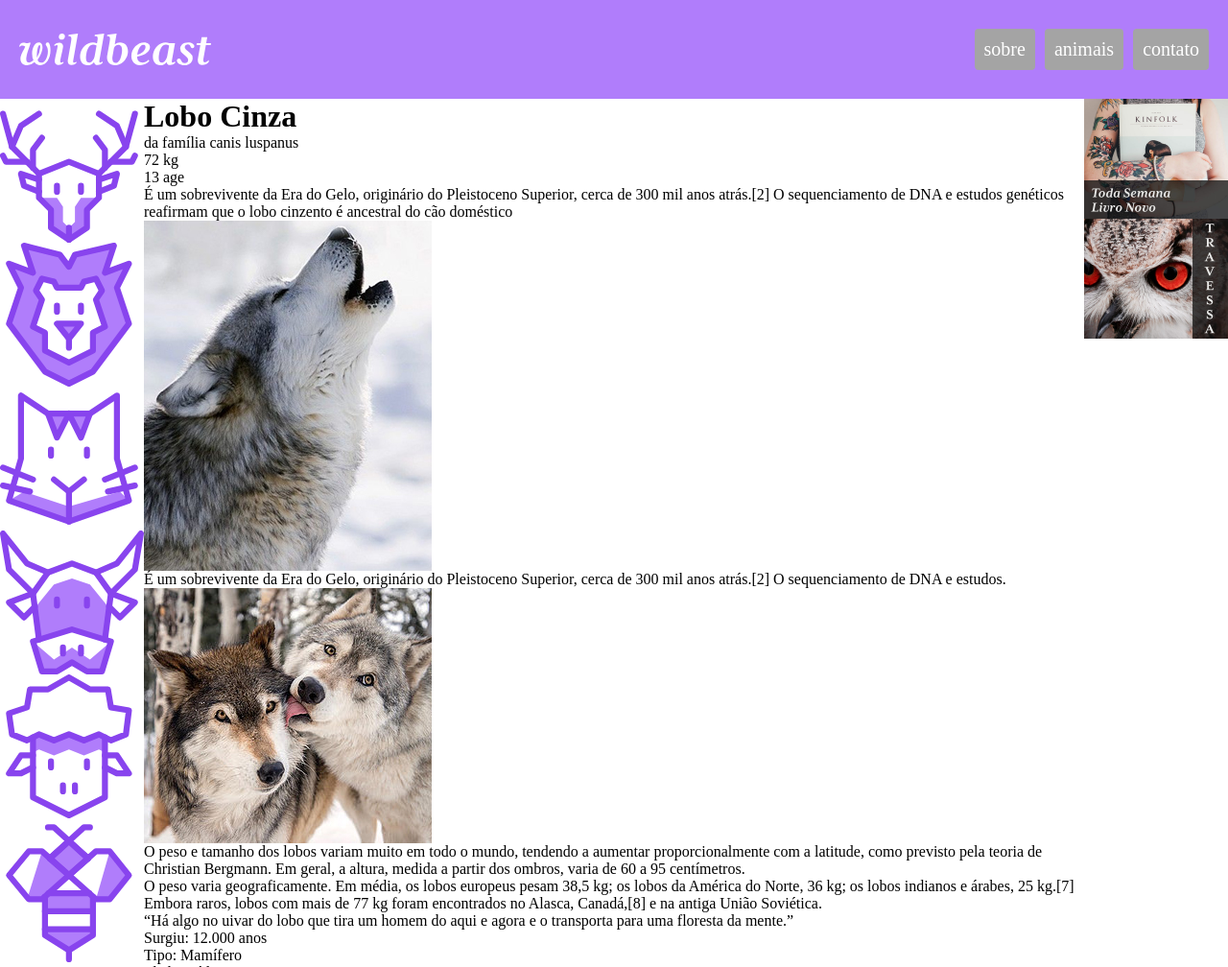
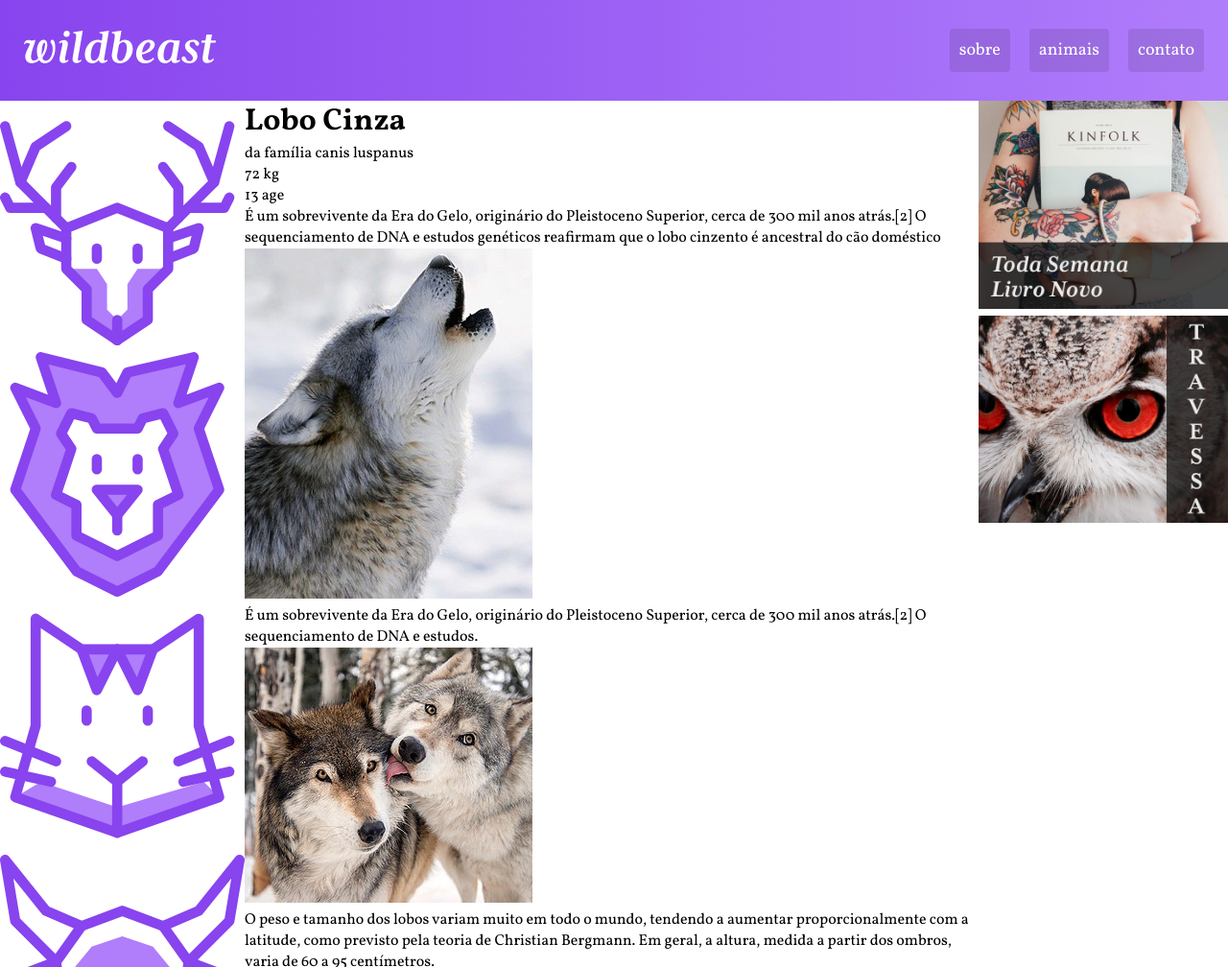
Before and after one commit to oliveiraleo4/Wildbeast, a plain HTML site: page index.html in a window 1280 px wide. Shown: the top 1008 px of the page at 96% size. Drawn offline with Linux system fonts and the light colour scheme.

Commit message:
HTML e Header finalizados

```diff
--- a/index.html
+++ b/index.html
@@ -6,6 +6,7 @@
     <meta http-equiv="X-UA-Compatible" content="IE=edge">
     <meta name="viewport" content="width=device-width, initial-scale=1.0">
     <title>Wildbeast</title>
+    <link href="https://fonts.googleapis.com/css2?family=Vollkorn:ital,wght@0,400;0,700;1,400&display=swap" rel="stylesheet">
     <link rel="stylesheet" href="./style.css">
 </head>
 
@@ -14,8 +15,8 @@
         <div class="menu-logo">
             <a href="./"><img src="./img/wildbeast.svg" alt="Wildbeast"></a>
         </div>
-        <nav>
-            <ul class="menu-nav">
+        <nav class="menu-nav">
+            <ul>
                 <li><a href="#">Sobre</a></li>
                 <li><a href="#">Animais</a></li>
                 <li><a href="#">Contato</a></li>
--- a/style.css
+++ b/style.css
@@ -1,47 +1,55 @@
+/* Utilidades */
 * {
   padding: 0;
   margin: 0;
   box-sizing: border-box;
   list-style: none;
   text-decoration: none;
+  font-family: "Vollkorn", serif;
 }
 
 img {
-  display: block;
   max-width: 100%;
 }
 
+/* Header */
 .menu {
+  background: linear-gradient(to right, #8844ee, #b07dfb);
   display: flex;
   flex-wrap: wrap;
   justify-content: space-between;
   align-items: center;
   gap: 25px;
-  padding: 30px 20px;
-  background-color: #b07dfb;
+  padding: 30px 25px;
 }
 
 .menu-logo img {
   width: 200px;
 }
 
-.menu-nav {
+.menu-nav ul {
   display: flex;
   flex-wrap: wrap;
-  gap: 10px;
+  gap: 20px;
 }
 
 .menu-nav a {
-  font-size: 1.25rem;
+  display: inline-block;
+  font-size: 1.125rem;
   text-transform: lowercase;
   color: #fff;
-  background: #a4a4a4;
+  background: rgba(0, 0, 0, 0.1);
   border-radius: 4px;
   padding: 10px;
-  display: inline-block;
+  transition: 0.2s;
 }
 
+.menu-nav a:hover {
+  background: rgba(0, 0, 0, 0.5);
+}
+
+/* Conteúdo */
 .container {
   display: grid;
-  grid-template-columns: 150px 1fr 150px;
+  grid-template-columns: minmax(160px, 1fr) 3fr 260px;
 }
```
